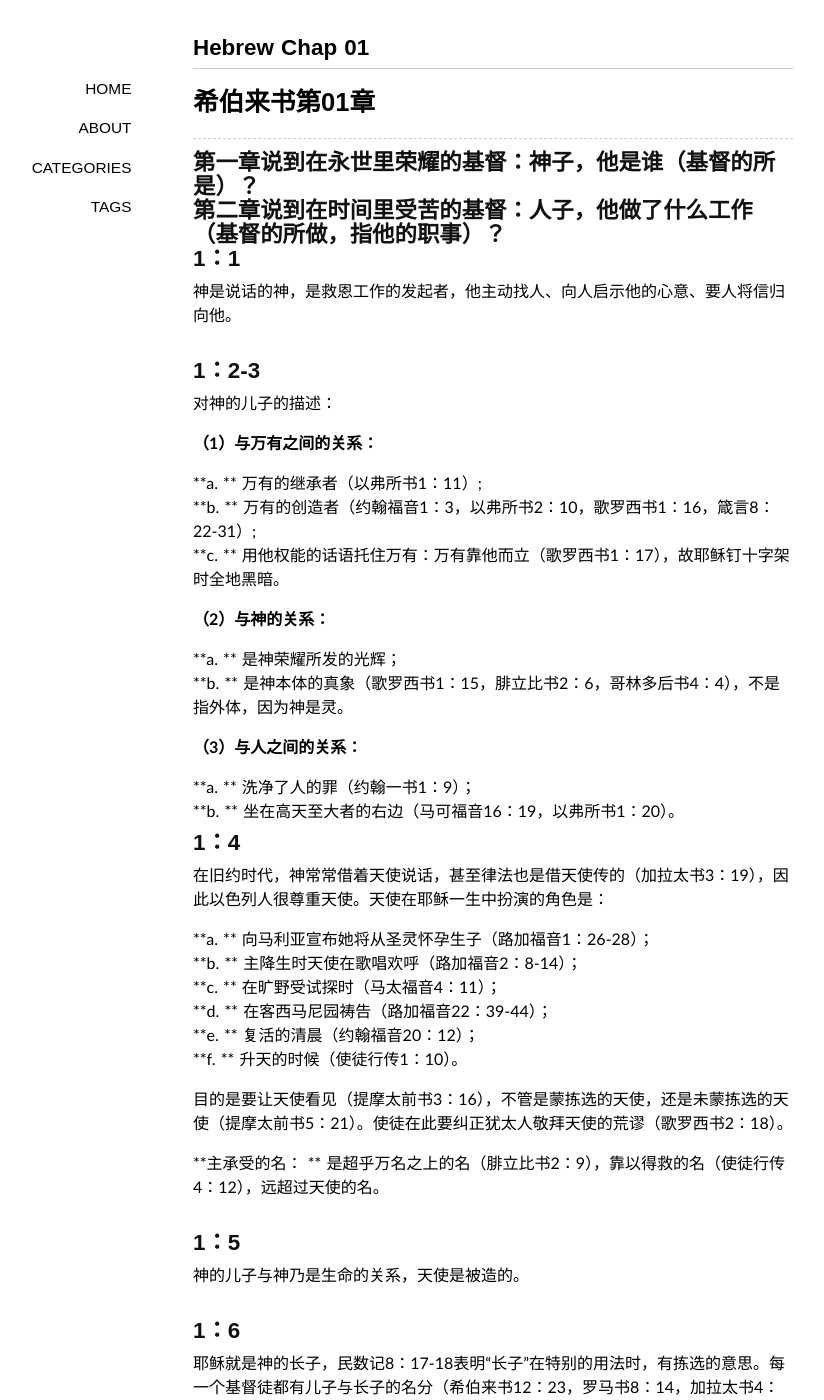
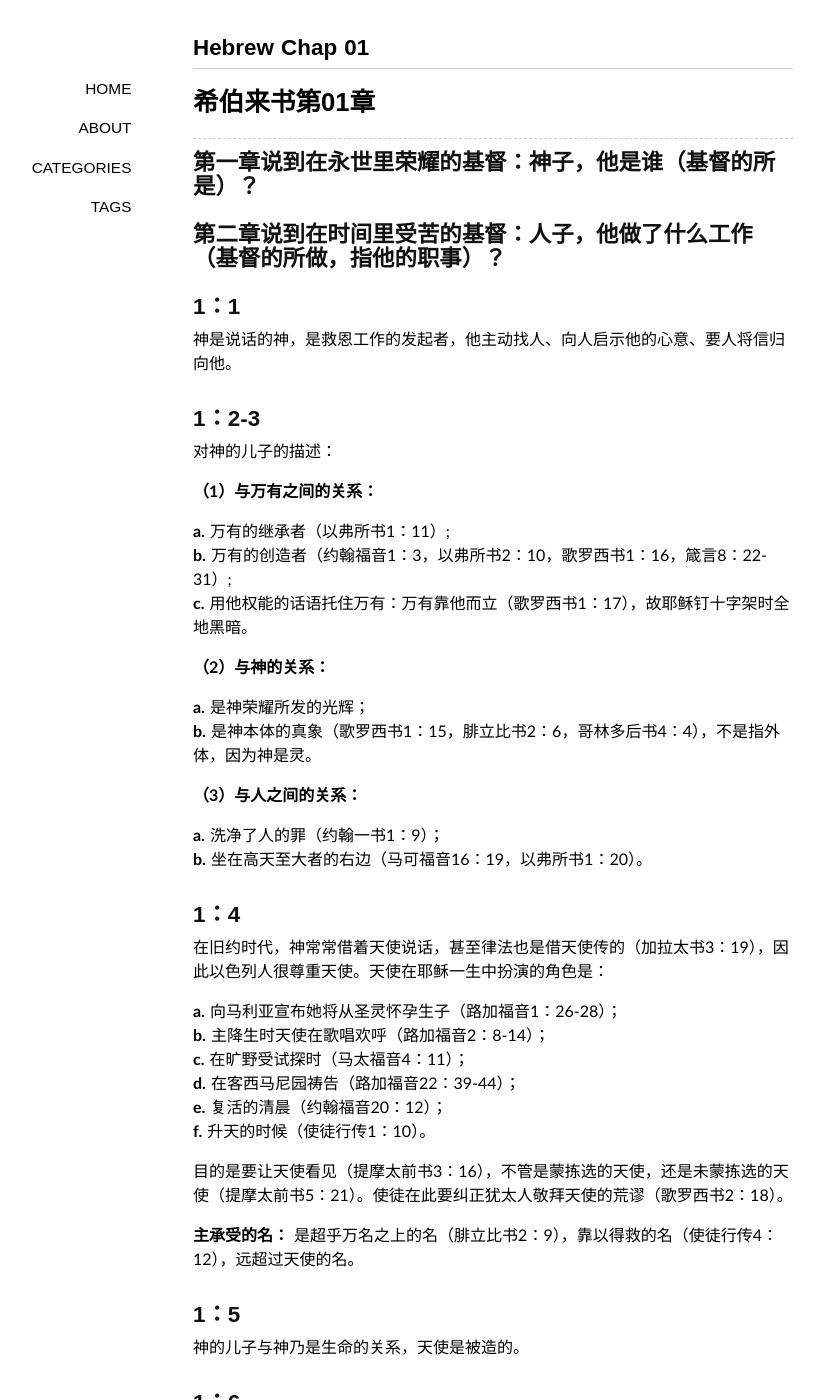
Before and after one commit to sjsprecious/sjsprecious.github.io, a Jekyll site: the page built from _posts/2015-02-26-HEBREW-CHAP-01.md, in a window 1280 px wide and 1400 px high. Shown: the whole window, without its empty margins (147-971 px from the left). Built offline with Jekyll 4.4.1, drawn with Linux system fonts in a browser that asks for light colours; some web fonts are replaced; comment, search, counter and statistics services are not loaded; some of the changed text lies outside the part shown.

```diff
--- a/_posts/2015-02-26-HEBREW-CHAP-01.md
+++ b/_posts/2015-02-26-HEBREW-CHAP-01.md
@@ -11,9 +11,9 @@ tags:
 
 ----------------
 
-## 第一章说到在永世里荣耀的基督：神子，他是谁（基督的所是）？<br>
+## 第一章说到在永世里荣耀的基督：神子，他是谁（基督的所是）？<br><br>
 
-## 第二章说到在时间里受苦的基督：人子，他做了什么工作（基督的所做，指他的职事）？<br>
+## 第二章说到在时间里受苦的基督：人子，他做了什么工作（基督的所做，指他的职事）？<br><br>
 
 ## 1：1<br>
 
@@ -25,34 +25,34 @@ tags:
 
 **（1）与万有之间的关系：**<br>
 
-**a. ** 万有的继承者（以弗所书1：11）;<br>
-**b. ** 万有的创造者（约翰福音1：3，以弗所书2：10，歌罗西书1：16，箴言8：22-31）;<br>
-**c. ** 用他权能的话语托住万有：万有靠他而立（歌罗西书1：17），故耶稣钉十字架时全地黑暗。<br>
+**a.** 万有的继承者（以弗所书1：11）;<br>
+**b.** 万有的创造者（约翰福音1：3，以弗所书2：10，歌罗西书1：16，箴言8：22-31）;<br>
+**c.** 用他权能的话语托住万有：万有靠他而立（歌罗西书1：17），故耶稣钉十字架时全地黑暗。<br>
 
 **（2）与神的关系：**<br>
 
-**a. ** 是神荣耀所发的光辉；<br>
-**b. ** 是神本体的真象（歌罗西书1：15，腓立比书2：6，哥林多后书4：4），不是指外体，因为神是灵。<br>
+**a.** 是神荣耀所发的光辉；<br>
+**b.** 是神本体的真象（歌罗西书1：15，腓立比书2：6，哥林多后书4：4），不是指外体，因为神是灵。<br>
 
 **（3）与人之间的关系：**<br>
 
-**a. ** 洗净了人的罪（约翰一书1：9）；<br>
-**b. ** 坐在高天至大者的右边（马可福音16：19，以弗所书1：20）。<br>
+**a.** 洗净了人的罪（约翰一书1：9）；<br>
+**b.** 坐在高天至大者的右边（马可福音16：19，以弗所书1：20）。<br><br>
 
 ## 1：4<br>
 
 在旧约时代，神常常借着天使说话，甚至律法也是借天使传的（加拉太书3：19），因此以色列人很尊重天使。天使在耶稣一生中扮演的角色是：<br>
 
-**a. ** 向马利亚宣布她将从圣灵怀孕生子（路加福音1：26-28）；<br>
-**b. ** 主降生时天使在歌唱欢呼（路加福音2：8-14）；<br>
-**c. ** 在旷野受试探时（马太福音4：11）；<br>
-**d. ** 在客西马尼园祷告（路加福音22：39-44）；<br>
-**e. ** 复活的清晨（约翰福音20：12）；<br>
-**f. ** 升天的时候（使徒行传1：10）。<br>
+**a.** 向马利亚宣布她将从圣灵怀孕生子（路加福音1：26-28）；<br>
+**b.** 主降生时天使在歌唱欢呼（路加福音2：8-14）；<br>
+**c.** 在旷野受试探时（马太福音4：11）；<br>
+**d.** 在客西马尼园祷告（路加福音22：39-44）；<br>
+**e.** 复活的清晨（约翰福音20：12）；<br>
+**f.** 升天的时候（使徒行传1：10）。<br>
 
 目的是要让天使看见（提摩太前书3：16），不管是蒙拣选的天使，还是未蒙拣选的天使（提摩太前书5：21）。使徒在此要纠正犹太人敬拜天使的荒谬（歌罗西书2：18）。<br>
 
-**主承受的名： ** 是超乎万名之上的名（腓立比书2：9），靠以得救的名（使徒行传4：12），远超过天使的名。<br><br>
+**主承受的名：** 是超乎万名之上的名（腓立比书2：9），靠以得救的名（使徒行传4：12），远超过天使的名。<br><br>
 
 ## 1：5<br>
 
@@ -78,6 +78,6 @@ tags:
 
 耶稣是基督（希腊文），即弥赛亚（希伯来文），因为他具有三重身份：<br>
 
-**a. ** 先知（传讲神话）。被神膏、由神兴起；<br>
-**b. ** 君王（大卫的后裔）。君王除了扫罗和大卫以外，其他的都是世袭的；<br>
-**c. ** 祭司。旧约祭司从亚伦后都是世袭的，出自亚伦家，工作是接受祭物、给予祝福。耶稣并非是利未支派，但是他祭祀的职分是从麦基洗德继承而来的。
+**a. 先知（传讲神话）：** 被神膏、由神兴起；<br>
+**b. 君王（大卫的后裔）：** 君王除了扫罗和大卫以外，其他的都是世袭的；<br>
+**c. 祭司：** 旧约祭司从亚伦后都是世袭的，出自亚伦家，工作是接受祭物、给予祝福。耶稣并非是利未支派，但是他祭祀的职分是从麦基洗德继承而来的。
```
